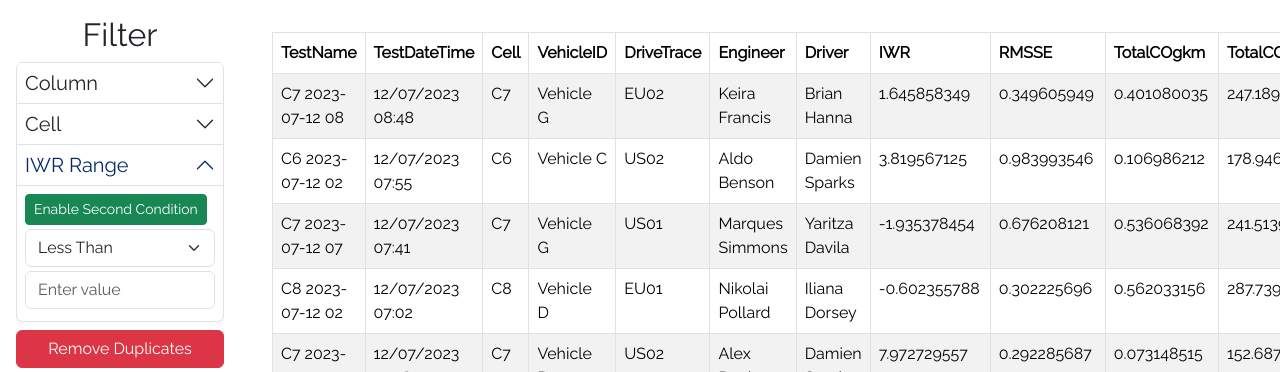
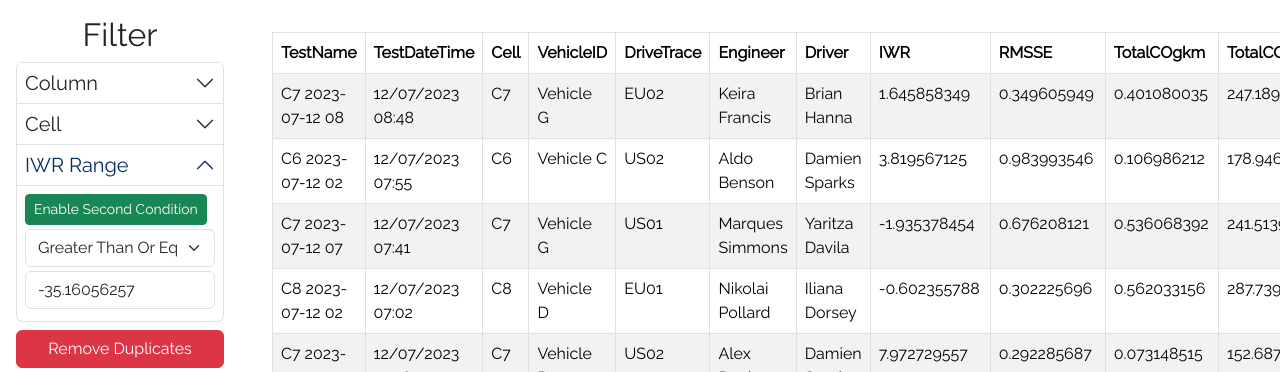
Before and after one commit to bryce-krispies/JLR-test, a React (Create React App) app: page / in a window 1280 px wide. Both pictures are taken after a click on the button "IWR Range". Shown: the top 372 px of the page. Built offline with nearby package versions, Linux system fonts and the light colour scheme.

Commit message:
Finish sidebar impl of IWRRange

```diff
--- a/src/App.js
+++ b/src/App.js
@@ -10,7 +10,7 @@ function App() {
   const [filterSpecs, setFilterSpecs] = useState([]);
   const [checkedColumns, setCheckedColumns] = useState([]);
   const [checkedCells, setCheckedCells] = useState([]);
-  const [enableSecondCond, setEnableSecondCond] = useState(false);
+  const [selectedIwrRange, setSelectedIwrRange] = useState({});
   const [removeDuplicates, setRemoveDuplicates] = useState(false);
 
   useEffect(()=>{
@@ -58,6 +58,7 @@ function App() {
         setFilterSpecs(JSON.parse(JSON.stringify(temp)));
         setCheckedColumns(JSON.parse(JSON.stringify(Object.keys(input.data[0]))));
         setCheckedCells(JSON.parse(JSON.stringify(temp.cell)));
+        setSelectedIwrRange(JSON.parse(JSON.stringify({enableSecondCond: false, firstIneq: "gte", firstIneqValue: temp.iwr[0], possibility: "and", secondIneq: "lte", secondIneqValue: temp.iwr[1]})));
       }
     });
   }, []);
@@ -68,8 +69,8 @@ function App() {
         filterSpecs={filterSpecs}
         checkedColumns={checkedColumns} setCheckedColumns={setCheckedColumns}
         checkedCells={checkedCells} setCheckedCells={setCheckedCells}
+        selectedIwrRange={selectedIwrRange} setSelectedIwrRange={setSelectedIwrRange}
         removeDuplicates={removeDuplicates} setRemoveDuplicates={setRemoveDuplicates}
-        enableSecondCond={enableSecondCond} setEnableSecondCond={setEnableSecondCond}
       />
       <div style={{height: "100%", width: "1px", backgroundColor: "black"}}/>
       <Visualization
@@ -77,7 +78,6 @@ function App() {
         checkedColumns={checkedColumns}
         checkedCells={checkedCells}
         removeDuplicates={removeDuplicates}
-        enableSecondCond={enableSecondCond}
       />
     </div>
   );
--- a/src/components/Sidebar.jsx
+++ b/src/components/Sidebar.jsx
@@ -38,6 +38,93 @@ function Sidebar(props) {
         props.setCheckedCells(cells);
     }
 
+    function iwrRangeChanged(type, value) {
+        let temp = props.selectedIwrRange;
+        switch(type) {
+            case "enableSecondCond":
+                temp.enableSecondCond = value;
+                break;
+            case "firstIneq":
+                temp.firstIneq = value;
+                break;
+            case "firstIneqValue":
+                temp.firstIneqValue = value;
+                break;
+            case "possibility":
+                temp.possibility = value;
+                break;
+            case "secondIneq":
+                temp.secondIneq = value;
+                break;
+            case "secondIneqValue":
+                temp.secondIneqValue = value;
+                break;
+            default:
+        }
+        props.setSelectedIwrRange(JSON.parse(JSON.stringify(temp)))
+    }
+
+    function IWRItem() {
+        return (
+            <Accordion.Item eventKey="2">
+                <Accordion.Header><h5 style={{margin: "0"}}>IWR Range</h5></Accordion.Header>
+                <Accordion.Body>
+                    <Button
+                        size="sm"
+                        style={{margin: "0 0 0.25rem 0"}}
+                        variant={props.selectedIwrRange.enableSecondCond ? "danger" : "success"}
+                        onClick={(e) => iwrRangeChanged("enableSecondCond", !props.selectedIwrRange.enableSecondCond)}
+                    >{props.selectedIwrRange.enableSecondCond ? "Disable Second Condition" : "Enable Second Condition"}</Button>
+                    <Form.Select onChange={(e) => iwrRangeChanged("firstIneq", e.target.value)} defaultValue={props.selectedIwrRange.firstIneq}>
+                        <option value="lt">Less Than</option>
+                        <option value="lte">Less Than Or Equal To</option>
+                        <option value="gt">Greater Than</option>
+                        <option value="gte">Greater Than Or Equal To</option>
+                    </Form.Select>
+                    <Form.Control
+                        type="number"
+                        placeholder="Enter value"
+                        style={{margin: "0.25rem 0"}}
+                        defaultValue={props.selectedIwrRange.firstIneqValue}
+                        onChange={(e) => iwrRangeChanged("firstIneqValue", e.target.value)}
+                    />
+                    <div className={props.selectedIwrRange.enableSecondCond ? "" : "hide-element"}>
+                        <Form.Check
+                            inline
+                            label="AND"
+                            type="radio"
+                            name="possibilityRadio"
+                            value="and"
+                            defaultChecked={props.selectedIwrRange.possibility === "and"}
+                            onClick={(e) => iwrRangeChanged("possibility", e.target.value)}
+                        />
+                        <Form.Check
+                            inline
+                            label="OR"
+                            type="radio"
+                            name="possibilityRadio"
+                            value="or"
+                            defaultChecked={props.selectedIwrRange.possibility === "or"}
+                            onClick={(e) => iwrRangeChanged("possibility", e.target.value)}
+                        />
+                        <Form.Select style={{margin: "0.25rem 0"}} onChange={(e) => iwrRangeChanged("secondIneq", e.target.value)} defaultValue={props.selectedIwrRange.secondIneq}>
+                            <option value="lt">Less Than</option>
+                            <option value="lte">Less Than Or Equal To</option>
+                            <option value="gt">Greater Than</option>
+                            <option value="gte">Greater Than Or Equal To</option>
+                        </Form.Select>
+                        <Form.Control
+                            type="number"
+                            placeholder="Enter value"
+                            defaultValue={props.selectedIwrRange.secondIneqValue}
+                            onChange={(e) => iwrRangeChanged("secondIneqValue", e.target.value)}
+                        />
+                    </div>
+                </Accordion.Body>
+            </Accordion.Item>
+        );
+    }
+
     return (
         <div className="sidebar-container">
             <h2 style={{margin: "0 auto 0 auto", padding: "0 0 0.5rem 0"}}>Filter</h2>
@@ -45,47 +132,20 @@ function Sidebar(props) {
                 <Accordion.Item eventKey="0">
                     <Accordion.Header><h5 style={{margin: "0"}}>Column</h5></Accordion.Header>
                     <Accordion.Body>
-                        <Form>
                         {props.filterSpecs.column && props.filterSpecs.column.map((label)=>
                             <Form.Check name={label} onClick={(e) => columnChecked(e.target.checked, label)} defaultChecked={props.checkedColumns.includes(label)} type="checkbox" id={label} label={label}/>
                         )}
-                        </Form>
                     </Accordion.Body>
                 </Accordion.Item>
                 <Accordion.Item eventKey="1">
                     <Accordion.Header><h5 style={{margin: "0"}}>Cell</h5></Accordion.Header>
                     <Accordion.Body>
-                        <Form>
                         {props.filterSpecs.cell && props.filterSpecs.cell.map((label)=>
                             <Form.Check name={label} onClick={(e) => cellChecked(e.target.checked, label)} defaultChecked={props.checkedCells.includes(label)} type="checkbox" id={label} label={label}/>
                         )}
-                        </Form>
                     </Accordion.Body>
                 </Accordion.Item>
-                <Accordion.Item eventKey="2">
-                    <Accordion.Header><h5 style={{margin: "0"}}>IWR Range</h5></Accordion.Header>
-                    <Accordion.Body>
-                        <Button size="sm" style={{margin: "0 0 0.25rem 0"}} variant={props.enableSecondCond ? "danger" : "success"} onClick={(e) => props.setEnableSecondCond(!props.enableSecondCond)}>{props.enableSecondCond ? "Disable Second Condition" : "Enable Second Condition"}</Button>
-                        <Form.Select>
-                            <option value="0">Less Than</option>
-                            <option value="1">Less Than Or Equal To</option>
-                            <option value="2">Greater Than Or Equal To</option>
-                            <option value="3">Greater Than Or Equal To</option>
-                        </Form.Select>
-                        <Form.Control type="number" placeholder="Enter value" style={{margin: "0.25rem 0"}}/>
-                        <div className={props.enableSecondCond ? "" : "hide-element"}>
-                            <Form.Check inline label="AND" type="radio" name="group1"/>
-                            <Form.Check inline label="OR" type="radio" name="group1"/>
-                            <Form.Select style={{margin: "0.25rem 0"}}>
-                                <option value="0">Less Than</option>
-                                <option value="1">Less Than Or Equal To</option>
-                                <option value="2">Greater Than Or Equal To</option>
-                                <option value="3">Greater Than Or Equal To</option>
-                            </Form.Select>
-                            <Form.Control type="number" placeholder="Enter value" />
-                        </div>
-                    </Accordion.Body>
-                </Accordion.Item>
+                <IWRItem/>
             </Accordion>
             <Button variant={props.removeDuplicates ? "success" : "danger"} onClick={() => props.setRemoveDuplicates(!props.removeDuplicates)}>{props.removeDuplicates ? "Bring Back Duplicates" : "Remove Duplicates"}</Button>
         </div>
```
Lines whose indentation alone changed are shown as unchanged.
